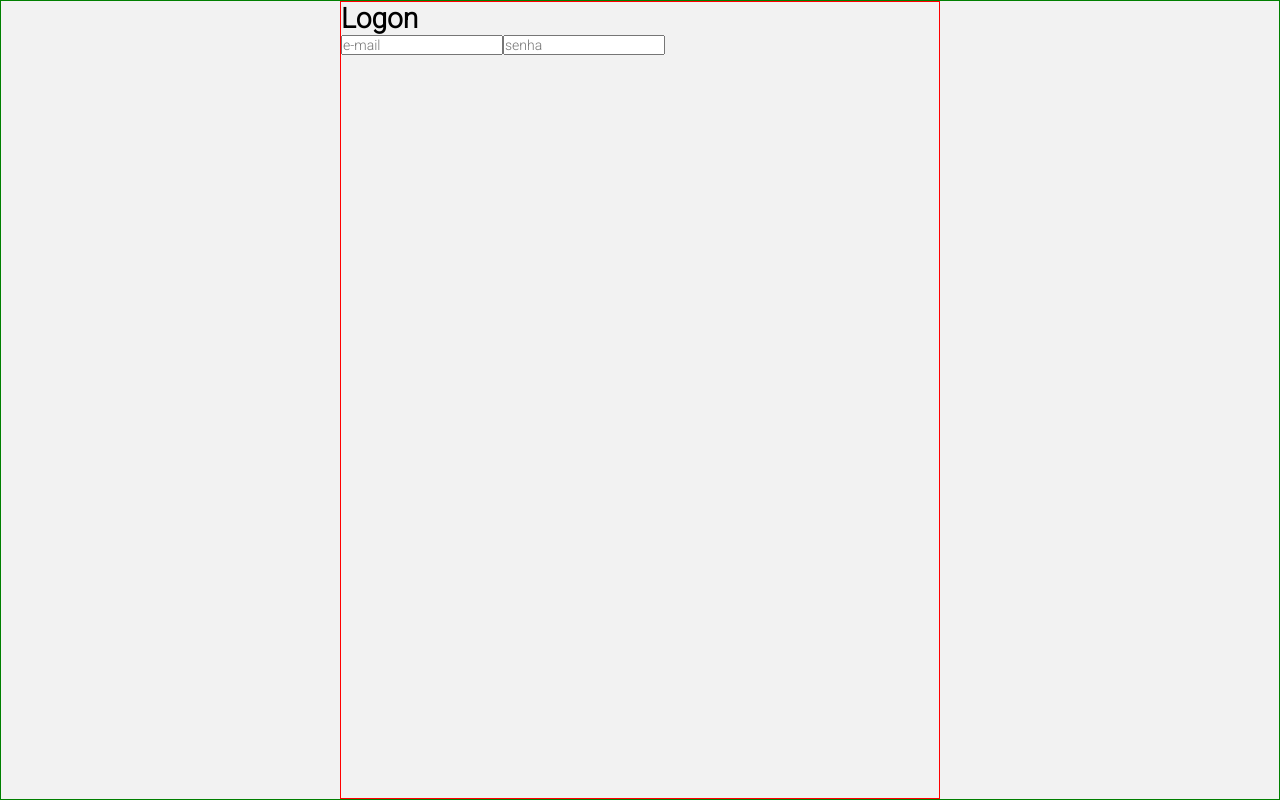
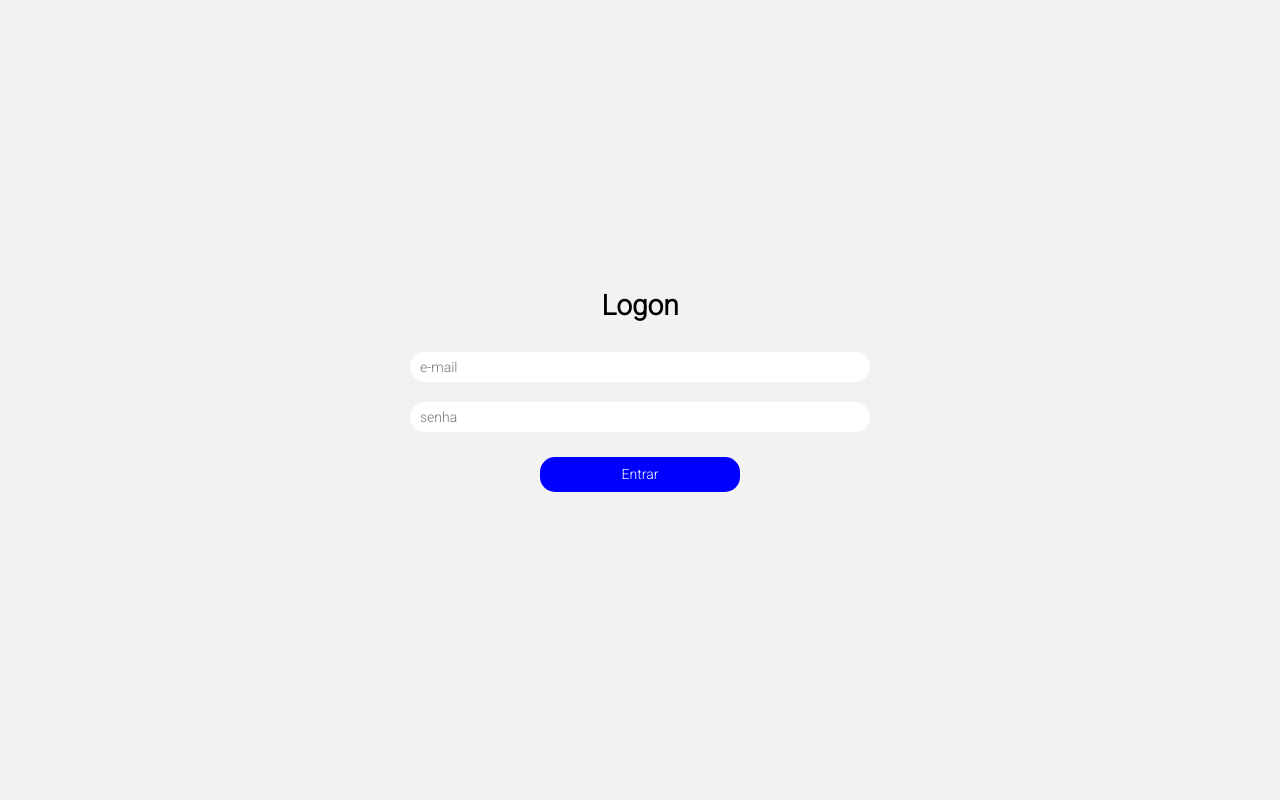
Before and after one commit to deyvissonbrenoveras/rifas-ui, a React (Create React App) app: page /logon in a window 1280 px wide. Built offline with nearby package versions, Linux system fonts and the light colour scheme.

Commit message:
Axios and logon page

```diff
--- a/package.json
+++ b/package.json
@@ -6,6 +6,7 @@
     "@testing-library/jest-dom": "^5.16.4",
     "@testing-library/react": "^13.3.0",
     "@testing-library/user-event": "^13.5.0",
+    "axios": "^0.27.2",
     "react": "^18.2.0",
     "react-dom": "^18.2.0",
     "react-router-dom": "^6.3.0",
--- a/src/pages/logon/index.js
+++ b/src/pages/logon/index.js
@@ -1,12 +1,36 @@
-import { Container, LogonBox } from "./styles";
+import React, { useState } from "react";
+import api from "./../../services/api";
 
+import { Container, LogonBox, Form } from "./styles";
 function Logon() {
+  const [state, setState] = useState({ email: "", password: "" });
+
+  async function handleSubmit(event) {
+    event.preventDefault();
+    console.log(state);
+    const response = await api.post("auth", state);
+    console.log(response);
+  }
   return (
     <Container>
       <LogonBox>
         <h1>Logon</h1>
-        <input name="email" placeholder="e-mail" />
-        <input type="password" name="password" placeholder="senha" />
+        <Form onSubmit={handleSubmit}>
+          <input
+            name="email"
+            placeholder="e-mail"
+            value={state.email}
+            onChange={(e) => setState({ ...state, email: e.target.value })}
+          />
+          <input
+            type="password"
+            name="password"
+            placeholder="senha"
+            value={state.password}
+            onChange={(e) => setState({ ...state, password: e.target.value })}
+          />
+          <button type="submit">Entrar</button>
+        </Form>
       </LogonBox>
     </Container>
   );
--- a/src/pages/logon/styles.js
+++ b/src/pages/logon/styles.js
@@ -3,7 +3,6 @@ import styled from "styled-components";
 export const Container = styled.div`
   height: 100%;
 
-  border: 1px solid green;
   display: flex;
   flex-direction: row;
   justify-content: center;
@@ -11,8 +10,41 @@ export const Container = styled.div`
 `;
 
 export const LogonBox = styled.div`
-  border: 1px solid red;
   width: 100%;
   height: 100%;
-  max-width: 600px;
+  max-width: 500px;
+
+  display: flex;
+  flex-direction: column;
+  align-items: center;
+  justify-content: center;
 `;
+
+export const Form = styled.form`
+  width: 100%;
+  padding: 20px;
+  display: flex;
+  flex-direction: column;
+  justify-content: center;
+  align-items: center;
+
+  input {
+    width: 100%;
+    padding: 10px;
+    border: 0;
+    border-radius: 15px;
+    height: 30px;
+    margin: 10px;
+  }
+
+  button {
+    width: 100%;
+    max-width: 200px;
+    height: 35px;
+    margin-top: 15px;
+    background-color: blue;
+    color: white;
+    border: 0;
+    border-radius: 15px;
+  }
+`;
--- /dev/null
+++ b/src/services/api.js
@@ -0,0 +1,3 @@
+import axios from "axios";
+
+export default axios.create({ baseURL: "http://localhost:3333/" });
```
Also changed, not shown: 1 other file (tests, documents, lock files or other folders).
